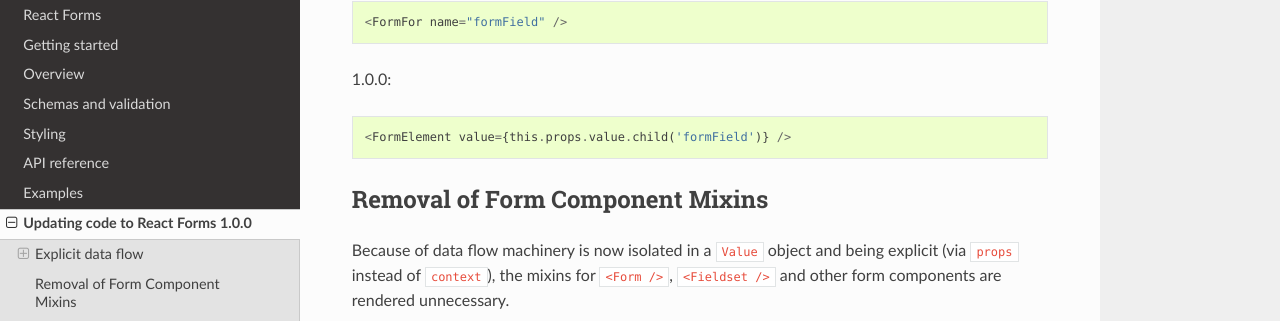
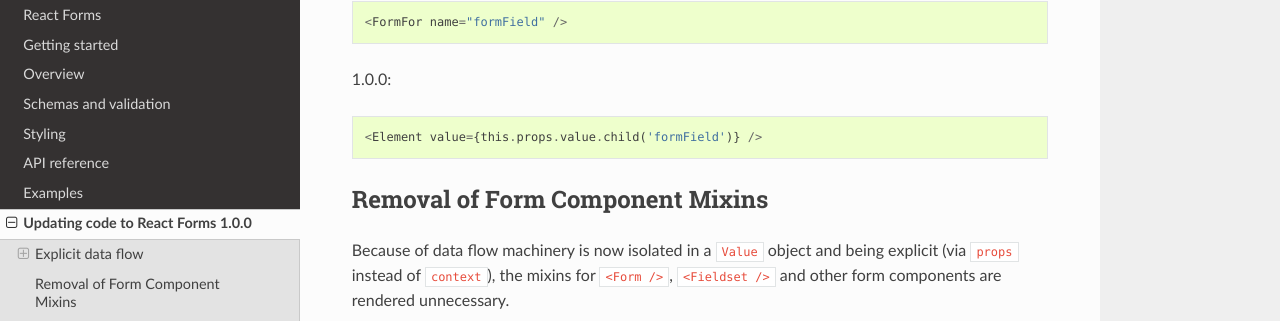
Before and after one commit to prometheusresearch-archive/react-forms, a Sphinx documentation site: the page built from docs/updating-to-1.0.0.rst, in a window 1280 px wide and 900 px high, scrolled down 1640 px. Shown: the part 130-451 px from the top of the window. Built offline with Sphinx 7.4.7 and the Read the Docs theme 2.0.0, drawn with Linux system fonts in a browser that asks for light colours.

Commit message:
docs: fixes

```diff
--- a/docs/updating-to-1.0.0.rst
+++ b/docs/updating-to-1.0.0.rst
@@ -76,7 +76,7 @@
 
 1.0.0::
 
-  <FormElement value={this.props.value.child('formField')} />
+  <Element value={this.props.value.child('formField')} />
 
 Removal of Form Component Mixins
 --------------------------------
```
